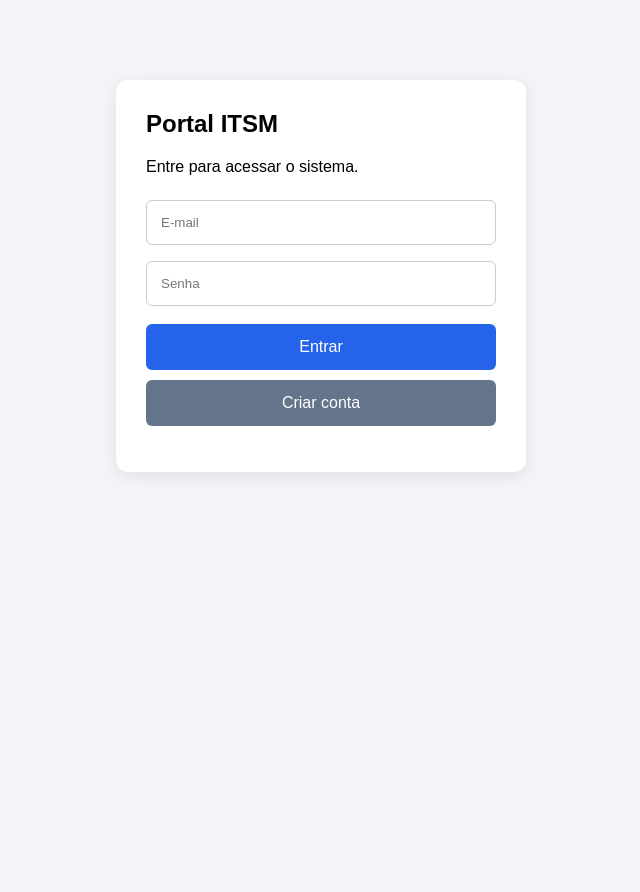
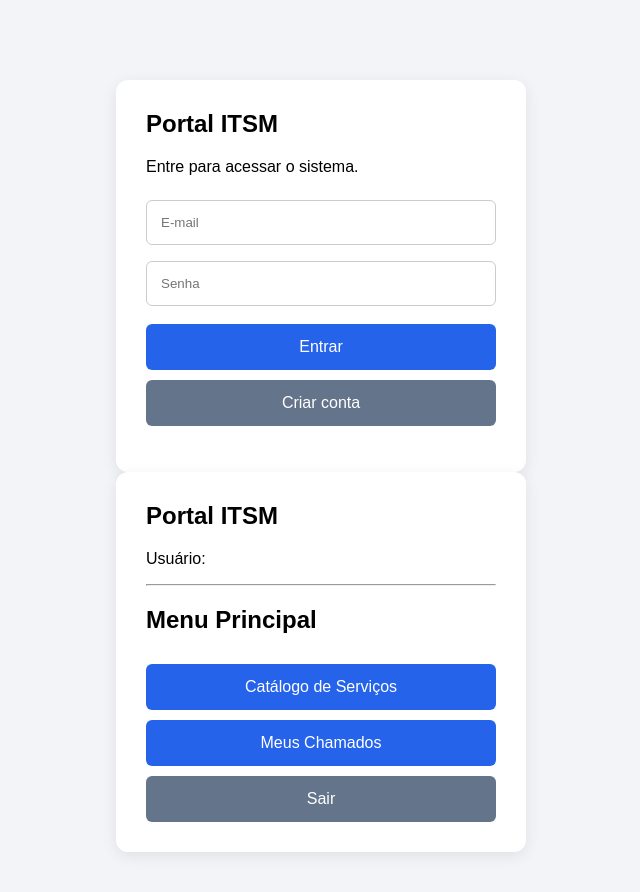
Before and after one commit to alexdeluna/ITSM-PORTAL-WEB, a plain HTML site: page index.html in a window 1280 px wide. Shown: the whole page, without its empty margins (319-959 px from the left). Before the commit the page ends 800 px from the top, so only its background shows below. Drawn offline with Linux system fonts and the light colour scheme; no server answers.

Commit message:
Update index.html

```diff
--- a/index.html
+++ b/index.html
@@ -66,22 +66,36 @@
         </section>
 
 
-        <section id="appScreen" class="card hidden">
+<section id="appScreen" class="card">
 
-            <h1>Portal ITSM</h1>
+    <h1>Portal ITSM</h1>
 
-            <p>Usuário:</p>
-            <strong id="userEmail"></strong>
+    <p>Usuário:</p>
+    <strong id="userEmail"></strong>
 
-            <button id="btnLogout">Sair</button>
+    <hr>
 
-            <hr>
+    <h2>Menu Principal</h2>
 
-<h2>Catálogo de Serviços</h2>
+    <button id="btnCatalogo">Catálogo de Serviços</button>
+    <button id="btnChamados">Meus Chamados</button>
 
-<div id="catalogoServicos"></div>
+    <button id="btnLogout" class="secondary">Sair</button>
 
-        </section>
+</section>
+
+
+<section id="catalogoScreen" class="card hidden">
+
+    <h1>Catálogo de Serviços</h1>
+
+    <div id="catalogoServicos"></div>
+
+    <button id="btnVoltarMenu" class="secondary">
+        Voltar ao Menu
+    </button>
+
+</section>
 
     </main>
 
```
